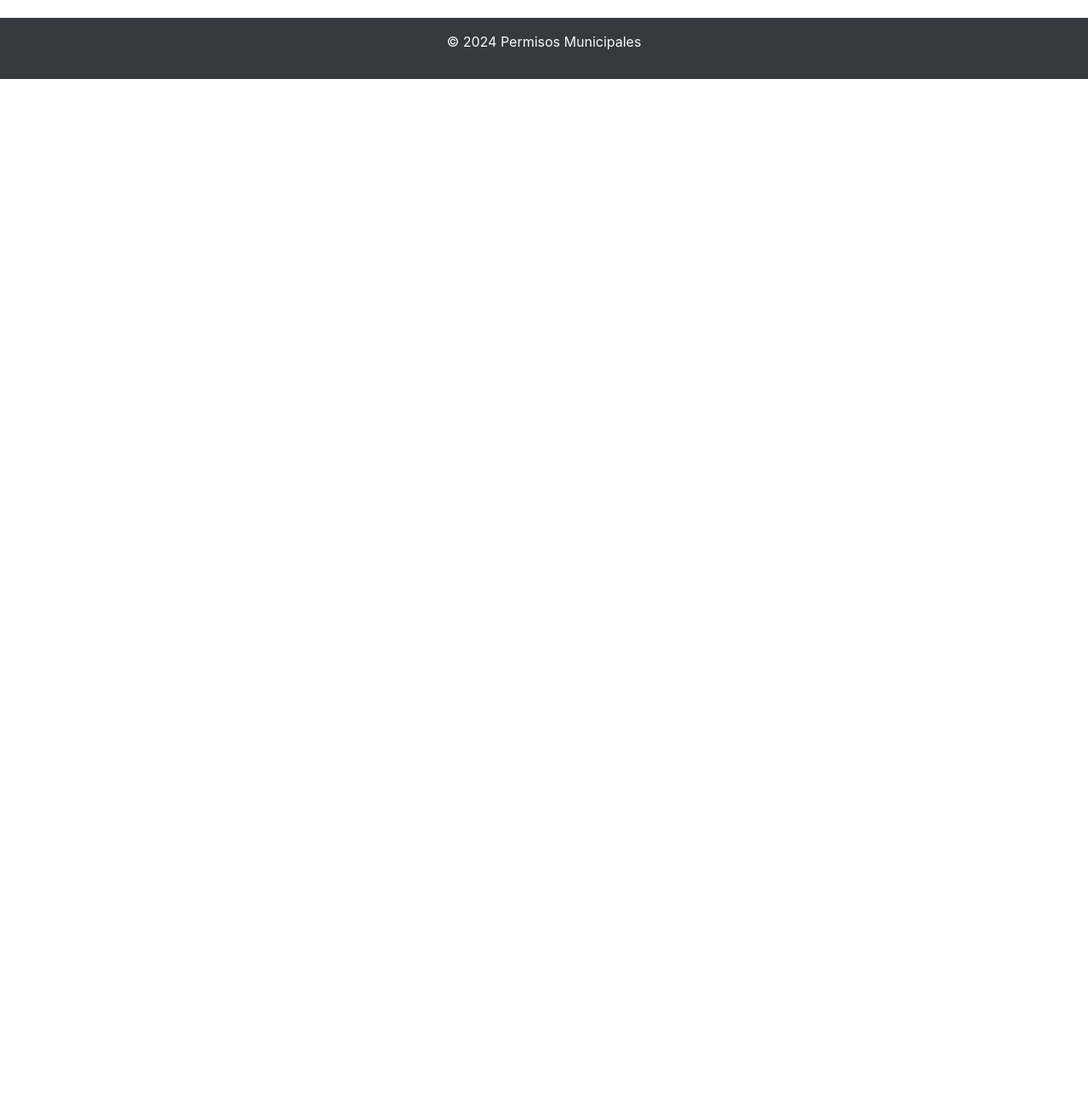
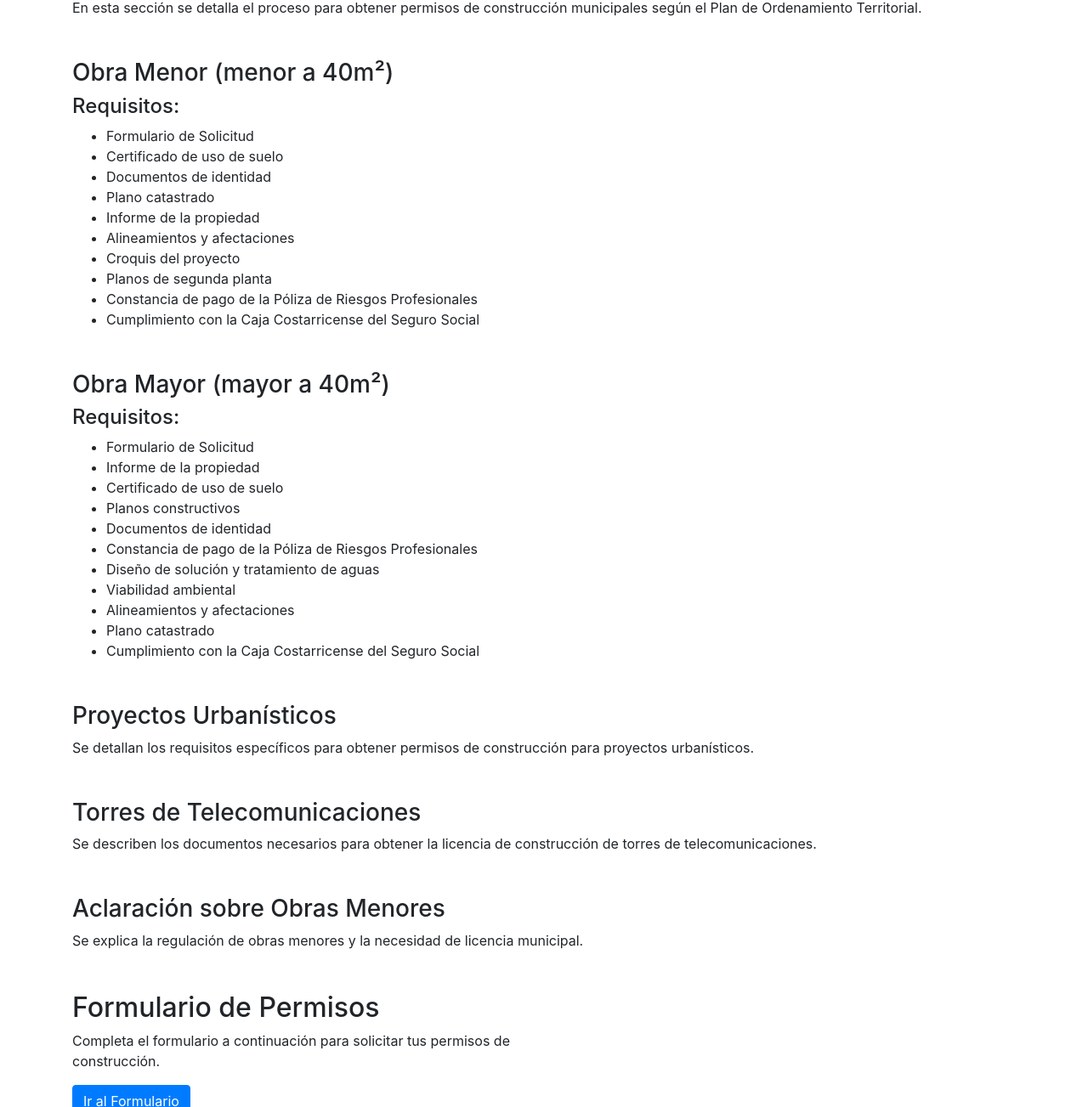
Before and after one commit to Caro20/Quiz1, a website: page explicacion.html in a window 1280 px wide. Shown: the part 374-1677 px from the top of the page at 85% size. Before the commit the page ends 800 px from the top, so only its background shows below. Drawn offline with nearby package versions, Linux system fonts and the light colour scheme.

Commit message:
mejoras a explicación

```diff
--- a/explicacion.html
+++ b/explicacion.html
@@ -7,7 +7,7 @@
       content="width=device-width, initial-scale=1, shrink-to-fit=no"
     />
     <title>Permisos de Construcción Municipales</title>
-    <!-- Agregar enlaces a los archivos CSS de Bootstrap -->
+    <!-- Enlace a los archivos CSS de Bootstrap -->
     <link
       rel="stylesheet"
       href="https://stackpath.bootstrapcdn.com/bootstrap/4.5.2/css/bootstrap.min.css"
@@ -42,23 +42,99 @@
 
     <!-- Sección de Proceso -->
     <section id="proceso" class="container mt-5">
+      <div class="row">
+        <div class="col-md-6">
           <h2>Proceso de Obtención de Permisos Municipales</h2>
           <p>
             En esta sección, explicaremos el proceso detallado para obtener los
-        permisos de construcción municipales.
+            permisos de construcción municipales. Según el Plan de Ordenamiento Territorial, los requisitos se definen según el tipo de obra a realizar.
+          </p>
+        </div>
+        <div class="col-md-6">
+          <!-- Imágenes, videos y contenido generado por ChatGPT -->
+        </div>
+      </div>
+    </section>
+
+
+    <section id="proceso" class="container mt-5">
+        <h2>Proceso de Obtención de Permisos Municipales</h2>
+        <p>
+          En esta sección se detalla el proceso para obtener permisos de construcción municipales según el Plan de Ordenamiento Territorial.
         </p>
         <!-- Puedes agregar imágenes, videos y texto generado por ChatGPT para enriquecer el contenido -->
       </section>
 
+      <!-- Sección de Obras Menores -->
+      <section id="obra-menor" class="container mt-5">
+        <h3>Obra Menor (menor a 40m²)</h3>
+        <h4>Requisitos:</h4>
+        <ul>
+          <li>Formulario de Solicitud</li>
+          <li>Certificado de uso de suelo</li>
+          <li>Documentos de identidad</li>
+          <li>Plano catastrado</li>
+          <li>Informe de la propiedad</li>
+          <li>Alineamientos y afectaciones</li>
+          <li>Croquis del proyecto</li>
+          <li>Planos de segunda planta</li>
+          <li>Constancia de pago de la Póliza de Riesgos Profesionales</li>
+          <li>Cumplimiento con la Caja Costarricense del Seguro Social</li>
+        </ul>
+      </section>
+
+      <!-- Sección de Obras Mayores -->
+      <section id="obra-mayor" class="container mt-5">
+        <h3>Obra Mayor (mayor a 40m²)</h3>
+        <h4>Requisitos:</h4>
+        <ul>
+          <li>Formulario de Solicitud</li>
+          <li>Informe de la propiedad</li>
+          <li>Certificado de uso de suelo</li>
+          <li>Planos constructivos</li>
+          <li>Documentos de identidad</li>
+          <li>Constancia de pago de la Póliza de Riesgos Profesionales</li>
+          <li>Diseño de solución y tratamiento de aguas</li>
+          <li>Viabilidad ambiental</li>
+          <li>Alineamientos y afectaciones</li>
+          <li>Plano catastrado</li>
+          <li>Cumplimiento con la Caja Costarricense del Seguro Social</li>
+        </ul>
+      </section>
+
+      <!-- Sección de Proyectos Urbanísticos -->
+      <section id="proyectos-urbanisticos" class="container mt-5">
+        <h3>Proyectos Urbanísticos</h3>
+        <p>Se detallan los requisitos específicos para obtener permisos de construcción para proyectos urbanísticos.</p>
+      </section>
+
+      <!-- Sección de Torres de Telecomunicaciones -->
+      <section id="torres-telecomunicaciones" class="container mt-5">
+        <h3>Torres de Telecomunicaciones</h3>
+        <p>Se describen los documentos necesarios para obtener la licencia de construcción de torres de telecomunicaciones.</p>
+      </section>
+
+      <!-- Sección de Aclaración sobre Obras Menores -->
+      <section id="aclaracion-obras-menores" class="container mt-5">
+        <h3>Aclaración sobre Obras Menores</h3>
+        <p>Se explica la regulación de obras menores y la necesidad de licencia municipal.</p>
+      </section>
       <!-- Sección de Formulario -->
     <section id="formulario" class="container mt-5">
+        <div class="row">
+          <div class="col-md-6">
             <h2>Formulario de Permisos</h2>
             <p>
               Completa el formulario a continuación para solicitar tus permisos de
               construcción.
             </p>
-      <!-- Aquí puedes agregar el formulario web real -->
-      <a href="#formulario-web" class="btn btn-primary">Ir al Formulario</a>
+            <!-- Enlace al formulario web -->
+            <a href="formulario.html" class="btn btn-primary">Ir al Formulario</a>
+          </div>
+          <div class="col-md-6">
+            <!-- Imágenes, videos y contenido generado por ChatGPT -->
+          </div>
+        </div>
       </section>
 
     <!-- Pie de Página -->
@@ -66,9 +142,7 @@
       <p>&copy; 2024 Permisos Municipales</p>
     </footer>
 
-    <!-- Agregar enlaces a los archivos JavaScript de Bootstrap -->
-    <script src="https://code.jquery.com/jquery-3.5.1.slim.min.js"></script>
-    <script src="https://cdn.jsdelivr.net/npm/@popperjs/core@2.5.2/dist/umd/popper.min.js"></script>
+    <!-- Enlaces a los archivos JavaScript de Bootstrap -->
     <script src="https://stackpath.bootstrapcdn.com/bootstrap/4.5.2/js/bootstrap.min.js"></script>
   </body>
 </html>
```
Also changed, not shown: landing.html (+1 -0 lines). Lines whose indentation alone changed are shown as unchanged.
